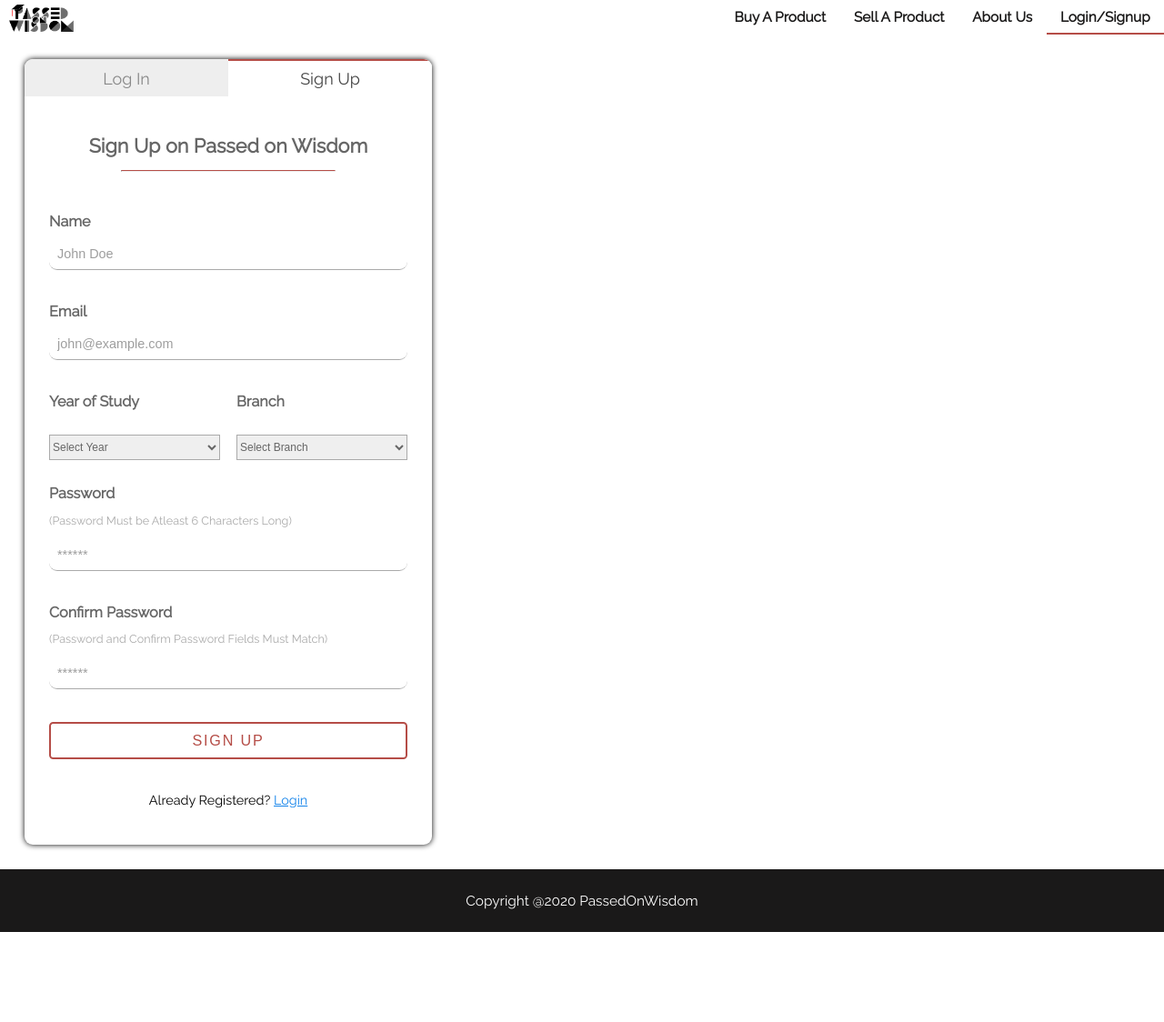
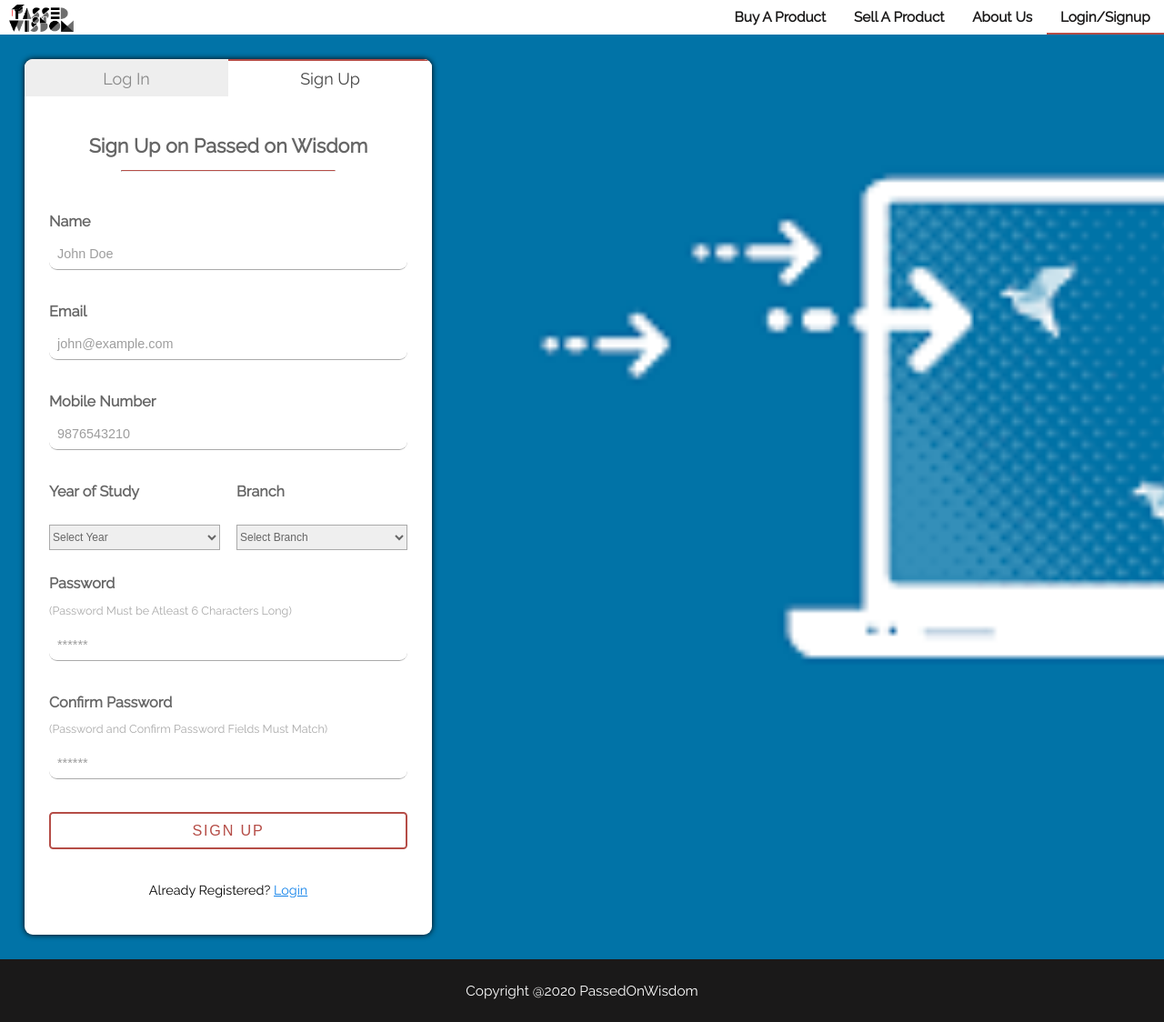
Before and after one commit to manish103p/passedon, a Django app: page /login in a window 1280 px wide, after a click on "Sign Up". Shown: the whole page at 91% size. Before the commit the page ends 1025 px from the top, so only its background shows below. Run offline with Django 3.2, Linux system fonts and the light colour scheme; some libraries are stand-ins or nearby versions.

Commit message:
Login Signup Page final frontend

```diff
--- a/templates/login.html
+++ b/templates/login.html
@@ -47,17 +47,17 @@ $(document).ready(function(){
 <script>
   function validatelogin(){
     if( document.loginform.email.value == "" ) {
-      document.getElementById('loginwarning').innerHTML = "***Email ID cannot be Blank***";
+      document.getElementById('loginwarning').innerHTML = "***Email ID Cannot be Blank***";
       document.loginform.email.focus() ;
       return false;
     }
-    if (!/^[a-zA-Z0-9.!#$%&'*+/=?^_`{|}~-]+@[a-zA-Z0-9-]+.(?:\.[a-zA-Z0-9-]+)*$/.test(document.loginform.email.value)){
+    if (!/^[a-zA-Z0-9.!#$%&'*+/=?^_`{|}~-]+@[a-zA-Z0-9-]+(?:\.[a-zA-Z0-9-]+)*$/.test(document.loginform.email.value)){
       document.getElementById('loginwarning').innerHTML = "***Invalid Email Address***";
       document.loginform.email.focus() ;
       return false;
     }
     if( document.loginform.password.value == "" ) {
-      document.getElementById('loginwarning').innerHTML = "***Password cannot be Blank***";
+      document.getElementById('loginwarning').innerHTML = "***Password Cannot be Blank***";
       document.loginform.password.focus() ;
       return false;
     }
@@ -78,13 +78,23 @@ $(document).ready(function(){
       return false;
     }
     if( document.signupform.email.value == "" ) {
-      document.getElementById('signupwarning').innerHTML = "***Email ID cannot be Blank***";
+      document.getElementById('signupwarning').innerHTML = "***Email ID Cannot be Blank***";
       document.signupform.email.focus() ;
       return false;
     }
-    if (!/^[a-zA-Z0-9.!#$%&'*+/=?^_`{|}~-]+@[a-zA-Z0-9-]+.(?:\.[a-zA-Z0-9-]+)*$/.test(document.signupform.email.value)){
+    if (!/^[a-zA-Z0-9.!#$%&'*+/=?^_`{|}~-]+@[a-zA-Z0-9-]+(?:\.[a-zA-Z0-9-]+)*$/.test(document.signupform.email.value)){
       document.getElementById('signupwarning').innerHTML = "***Invalid Email Address***";
       document.signupform.email.focus() ;
+      return false;
+    }
+    if( document.signupform.contactNumber.value == "" ) {
+      document.getElementById('signupwarning').innerHTML = "***Mobile Number Cannot be Blank***";
+      document.signupform.contactNumber.focus() ;
+      return false;
+    }
+    if( document.signupform.contactNumber.value.length != 10 ){
+      document.getElementById('signupwarning').innerHTML = "***Mobile Number Must be 10 Digits***";
+      document.signupform.contactNumber.focus() ;
       return false;
     }
     if( document.signupform.year.value == "-1" ) {
@@ -98,7 +108,7 @@ $(document).ready(function(){
       return false;
     }
     if( document.signupform.password.value == "" ) {
-      document.getElementById('signupwarning').innerHTML = "***Password cannot be Blank***";
+      document.getElementById('signupwarning').innerHTML = "***Password Cannot be Blank***";
       document.signupform.password.focus() ;
       return false;
     }
@@ -133,7 +143,7 @@ return true;
     padding: 0;
     float: left;
     width: 35%;
-    min-height: 80vh;
+    min-height: 60vh;
     zoom: 0.9;
     border-radius: 10px;
   }
@@ -293,8 +303,8 @@ return true;
 {% endblock %}
 
 {% block body-content %}
-<!-- <div style="min-height: 95vh; background-image:url('../media/images/temp.jpg'); background-repeat:no-repeat; background-position: center; background-size: cover; display:flex; align-items: center;"> -->
-  <div style="min-height: 95vh; display:flex; align-items: center;">
+<div style="min-height: 95vh; background-image:url('../media/images/login-background.png'); background-repeat:no-repeat;  background-size: cover; display:flex; background-position: left top; background-attachment: fixed;">
+
 <div class="forms">
 	<ul class="tab-group">
 		<li class="tab active" id="loginbutton"><a href="#login">Log In</a></li>
@@ -333,6 +343,8 @@ return true;
         <input type="text" name="fullName" placeholder="John Doe" />
         <label for="email">Email</label>
         <input type="text" name="email" placeholder="john@example.com"/>
+        <label for="contactNumber">Mobile Number</label>
+        <input type="number" name="contactNumber" placeholder="9876543210"/>
         <div class="grid-container">
         <label for="year" class="grid-item">Year of Study</label>
         <label for="Branch" class="grid-item">Branch</label>
```
Also changed, not shown: media/images/login-background.png (added).
